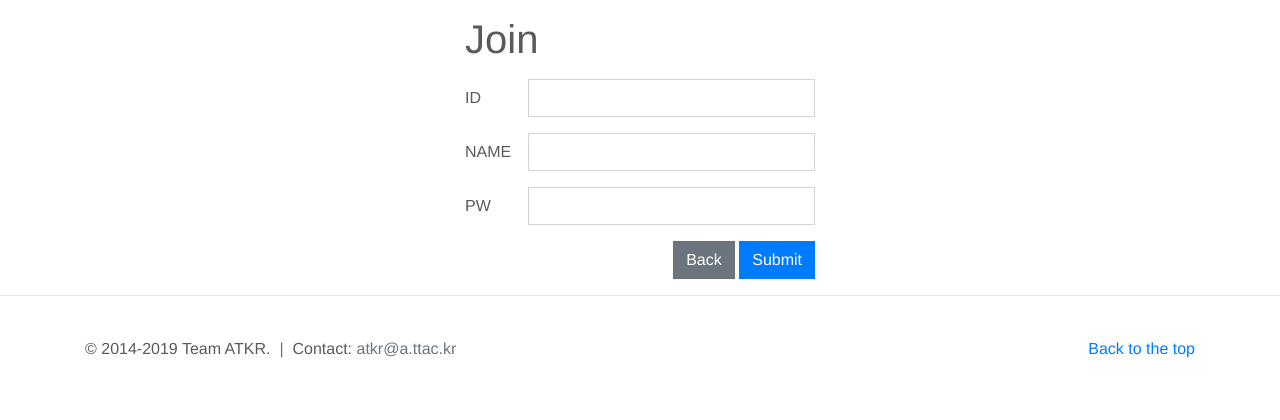
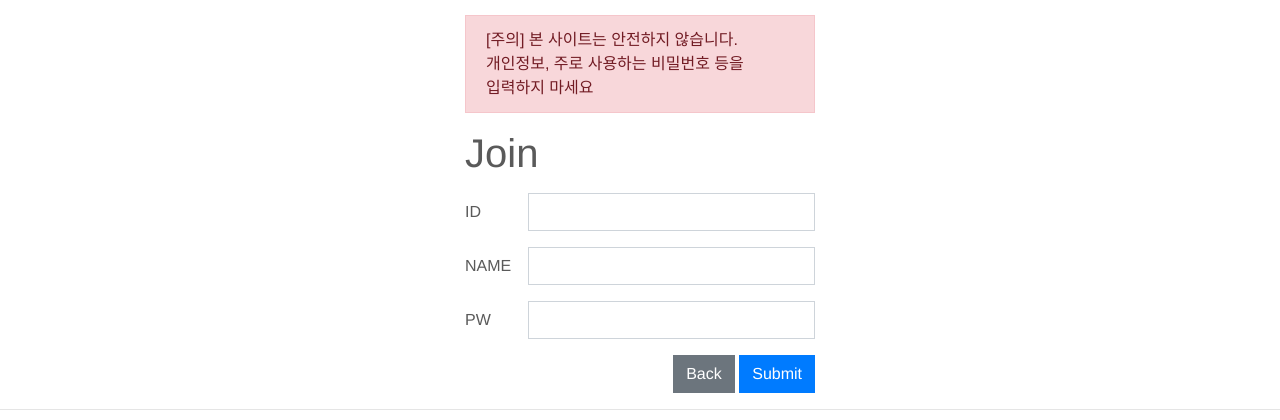
Before and after one commit to Xvezda/xvzd-wargame, a Flask app: template app/templates/join.html in a window 1280 px wide. Shown: the part 57-477 px from the top of the page. Run offline with Flask 2, Linux system fonts and the light colour scheme; the template is opened without the code that fills it, so the values that code supplies are empty; parts of the project's set-up code (start-up, migrations or seed data) failed here and were passed over; some libraries are stand-ins or nearby versions.

Commit message:
Add warning

```diff
--- a/app/templates/join.html
+++ b/app/templates/join.html
@@ -4,6 +4,8 @@
 <div class="container">
   <div class="row">
     <div class="col-md-4 offset-md-4 mt-4">
+      <div class="alert alert-danger alert-dismissible fade show" role="alert">[주의] 본 사이트는 안전하지 않습니다. 개인정보, 주로 사용하는 비밀번호 등을 입력하지 마세요
+      </div>
       <h1 class="mb-3">Join</h1>
       <form id="join" action="/join-check" method="POST">
         <input type="hidden" name="csrf_token" value="{{ session['csrf_token'] }}">
```
